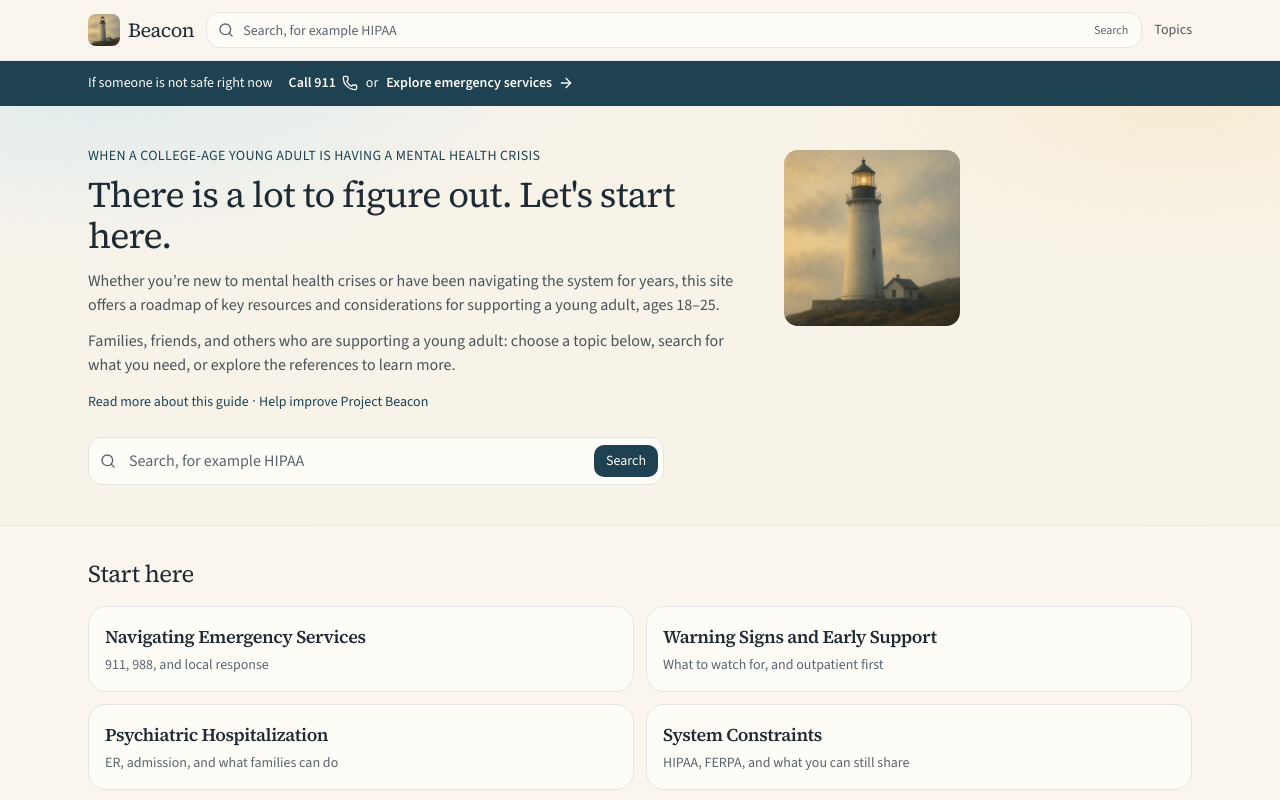
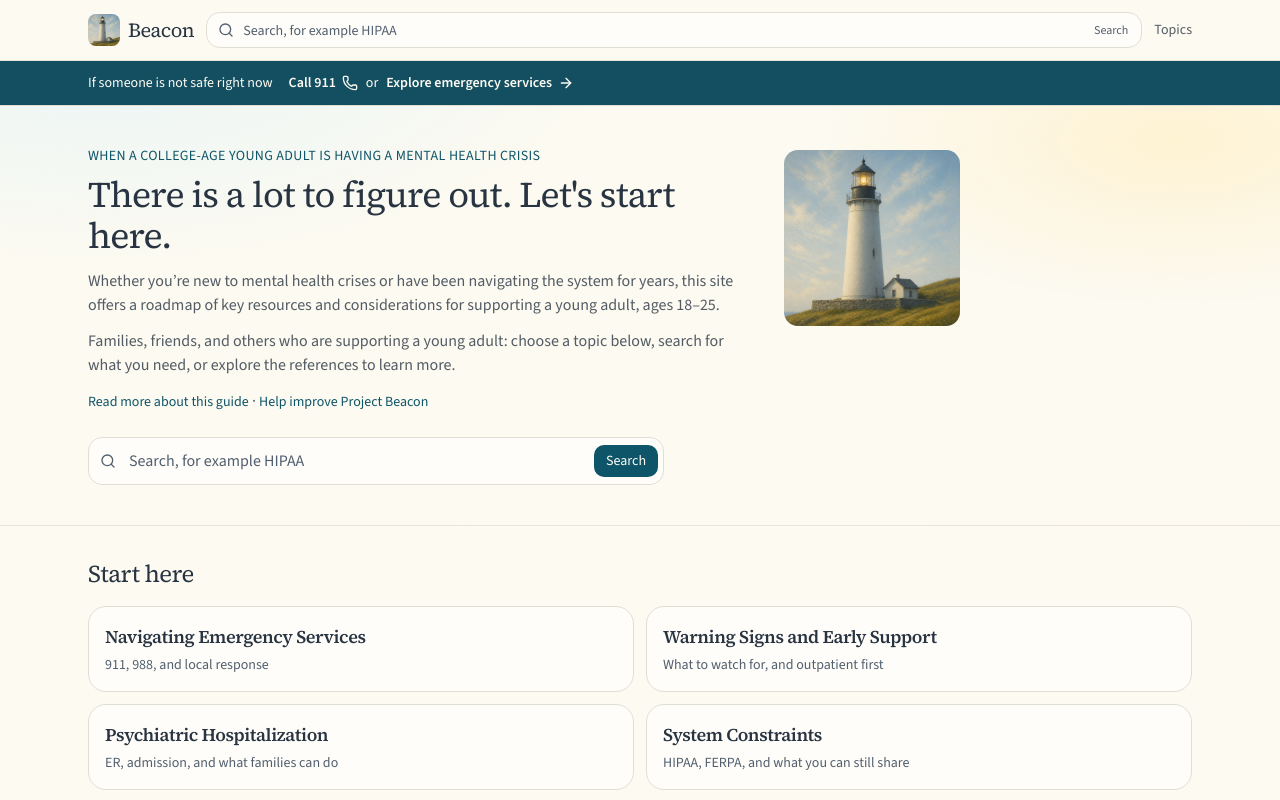
Before and after one commit to pdxshibaa/Beacon, a Next.js app: page / in a window 1280 px wide. Shown: the top 800 px of the page. Built offline with nearby package versions, Linux system fonts and the light colour scheme.

Commit message:
brightening up the colors and images

```diff
--- a/src/app/globals.css
+++ b/src/app/globals.css
@@ -49,24 +49,24 @@
 }
 
 :root {
-  --background: oklch(0.975 0.012 85);
-  --foreground: oklch(0.28 0.025 240);
-  --card: oklch(0.99 0.006 85);
-  --card-foreground: oklch(0.28 0.025 240);
-  --popover: oklch(0.99 0.006 85);
-  --popover-foreground: oklch(0.28 0.025 240);
-  --primary: oklch(0.36 0.05 230);
-  --primary-foreground: oklch(0.98 0.01 85);
-  --secondary: oklch(0.94 0.015 85);
-  --secondary-foreground: oklch(0.28 0.025 240);
-  --muted: oklch(0.94 0.012 85);
-  --muted-foreground: oklch(0.5 0.02 240);
-  --accent: oklch(0.94 0.015 85);
-  --accent-foreground: oklch(0.28 0.025 240);
+  --background: oklch(0.985 0.012 95);
+  --foreground: oklch(0.32 0.028 250);
+  --card: oklch(0.995 0.006 95);
+  --card-foreground: oklch(0.32 0.028 250);
+  --popover: oklch(0.995 0.006 95);
+  --popover-foreground: oklch(0.32 0.028 250);
+  --primary: oklch(0.42 0.072 222);
+  --primary-foreground: oklch(0.99 0.01 95);
+  --secondary: oklch(0.96 0.016 95);
+  --secondary-foreground: oklch(0.32 0.028 250);
+  --muted: oklch(0.96 0.012 95);
+  --muted-foreground: oklch(0.48 0.03 250);
+  --accent: oklch(0.96 0.02 90);
+  --accent-foreground: oklch(0.32 0.028 250);
   --destructive: oklch(0.577 0.245 27.325);
-  --border: oklch(0.922 0 0);
-  --input: oklch(0.922 0 0);
-  --ring: oklch(0.708 0 0);
+  --border: oklch(0.90 0.014 90);
+  --input: oklch(0.90 0.014 90);
+  --ring: oklch(0.55 0.05 222);
   --chart-1: oklch(0.87 0 0);
   --chart-2: oklch(0.556 0 0);
   --chart-3: oklch(0.439 0 0);
@@ -140,15 +140,24 @@
   background:
     radial-gradient(
       900px 420px at 8% -20%,
-      oklch(0.9 0.045 230 / 0.55),
+      oklch(0.93 0.04 230 / 0.4),
       transparent 58%
     ),
     radial-gradient(
-      700px 280px at 92% 0%,
-      oklch(0.94 0.04 85 / 0.8),
-      transparent 52%
+      640px 300px at 92% 8%,
+      oklch(0.96 0.055 85 / 0.75),
+      transparent 55%
     ),
-    oklch(0.965 0.014 85);
+    oklch(0.985 0.012 95);
+}
+
+.emergency-bar {
+  background: oklch(0.4 0.065 222);
+  color: oklch(0.99 0.01 95);
+}
+
+.emergency-bar a {
+  color: inherit;
 }
 
 .paper-body {
--- a/src/components/home-intro.tsx
+++ b/src/components/home-intro.tsx
@@ -27,7 +27,7 @@ const START_HERE = [
 export function HomeIntro() {
   return (
     <div className="w-full">
-      <div className="border-b border-primary/20 bg-primary text-primary-foreground">
+      <div className="emergency-bar border-b">
         <div className="mx-auto flex max-w-6xl flex-col gap-1 px-4 py-3 text-sm sm:flex-row sm:flex-wrap sm:items-baseline sm:gap-x-4 sm:px-6">
           <span className="font-medium">If someone is not safe right now</span>
           <span className="inline-flex flex-wrap items-baseline gap-x-2 gap-y-1">
@@ -85,7 +85,7 @@ export function HomeIntro() {
             </div>
           </div>
           <img
-            src="/images/lighthouse.webp"
+            src="/images/lighthouse.png"
             alt=""
             width={800}
             height={800}
--- a/src/components/site-chrome.tsx
+++ b/src/components/site-chrome.tsx
@@ -14,7 +14,7 @@ export function SiteHeader() {
           className="inline-flex items-center gap-2 font-heading text-xl tracking-tight text-foreground"
         >
           <img
-            src="/images/lighthouse.webp"
+            src="/images/lighthouse.png"
             alt=""
             width={64}
             height={64}
--- a/src/content/paper.json
+++ b/src/content/paper.json
@@ -4,7 +4,7 @@
   "subtitle": "Strategies and Insights From Collective Lived Experiences",
   "authors": "From Project Beacon: parents, caregivers, community members, and professionals who work with emerging adults.",
   "year": "2026",
-  "draftNotice": "© 2026 Project Beacon. Initial Draft Working Document for Collaborative Review. Please do not distribute without permission.",
+  "draftNotice": "© 2026 Project Beacon. Initial Draft Working Document for Collaborative Review.",
   "sections": [
     {
       "slug": "introduction",
```
Also changed, not shown: public/images/lighthouse.png (added).
